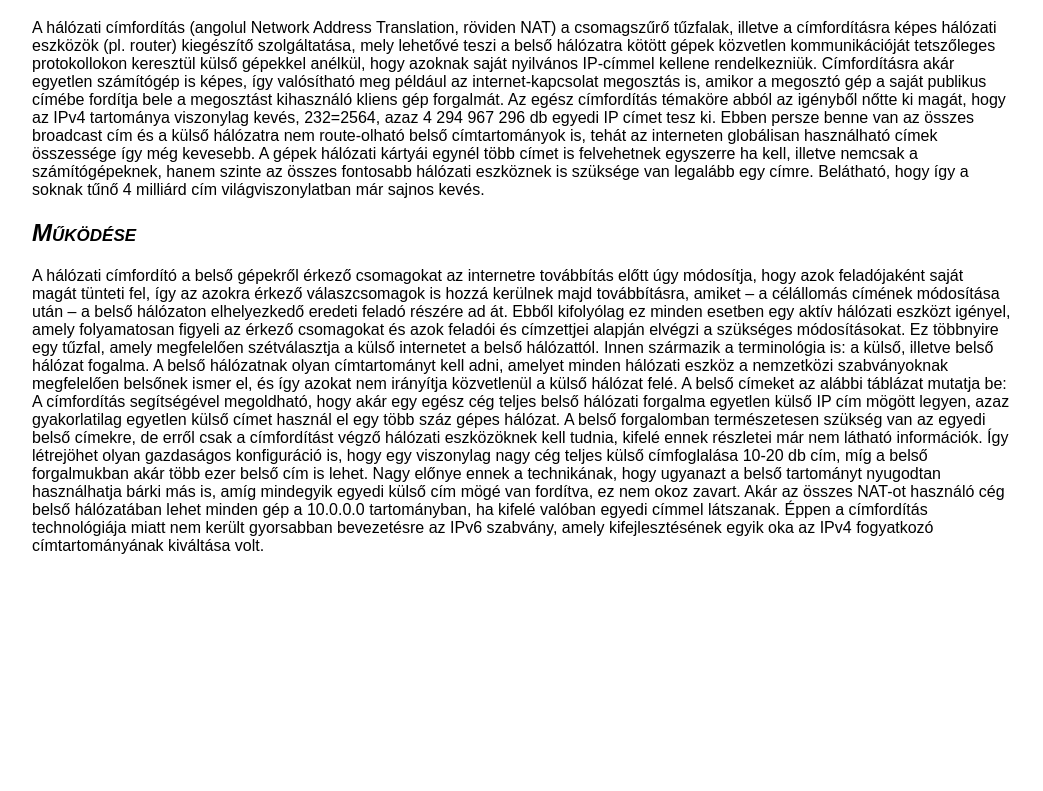
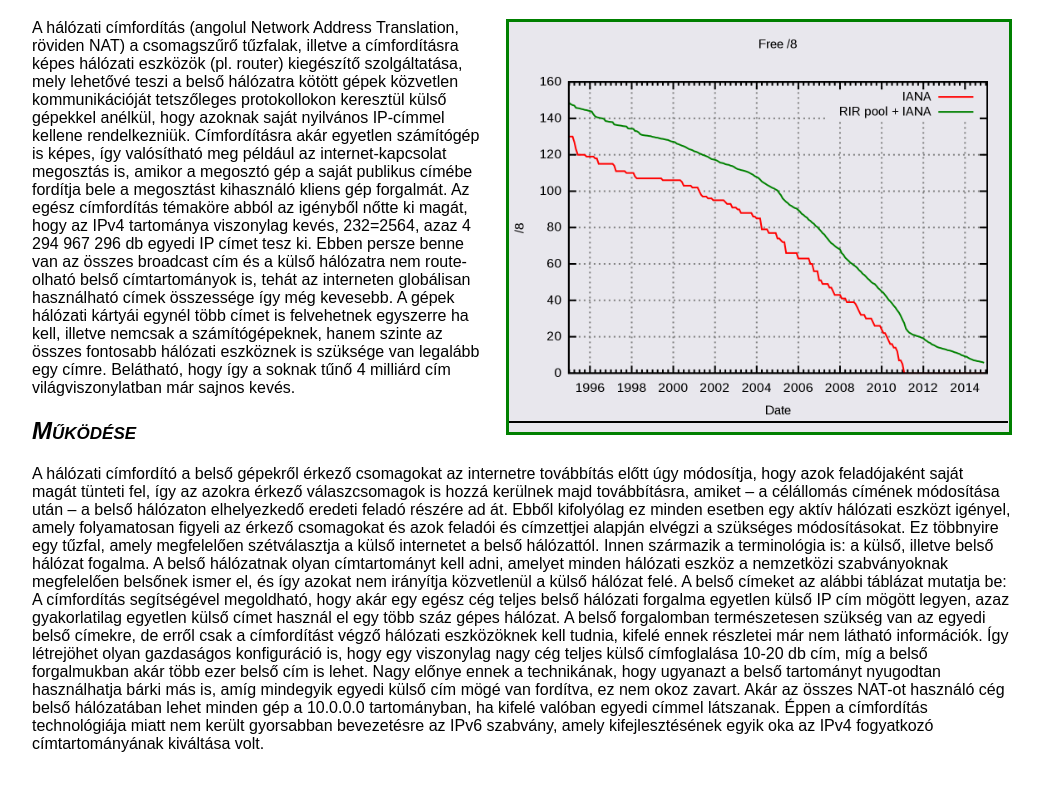
Before and after one commit to nagylacimchwrt/H-l-zati-c-mford-t-s, a plain HTML site: page index.html in a window 1280 px wide. Shown: the part 121-912 px from the top of the page, without its empty margins (118-1161 px from the left). Before the commit the page ends 800 px from the top, so only its background shows below. Drawn offline with Linux system fonts and the light colour scheme.

Commit message:
Kép elhelyezve a kért kritériumokkal

```diff
--- a/index.html
+++ b/index.html
@@ -9,7 +9,7 @@
 <body>
   <div id="content">
     <h1>A hálózati címfordítás*</h1>
-
+    <div class="frame"><img src="ipv4fogyas.png" alt="IPcalypse" title="IPcalypse"></div>
     A hálózati címfordítás (angolul Network Address Translation, röviden NAT) a csomagszűrő tűzfalak, illetve a címfordításra képes hálózati eszközök (pl. router) kiegészítő szolgáltatása, mely lehetővé teszi a belső hálózatra kötött gépek közvetlen kommunikációját tetszőleges protokollokon keresztül külső gépekkel anélkül, hogy azoknak saját nyilvános IP-címmel kellene rendelkezniük. Címfordításra akár egyetlen számítógép is képes, így valósítható meg például az internet-kapcsolat megosztás is, amikor a megosztó gép a saját publikus címébe fordítja bele a megosztást kihasználó kliens gép forgalmát. Az egész címfordítás témaköre abból az igényből nőtte ki magát, hogy az IPv4 tartománya viszonylag kevés, 232=2564, azaz 4 294 967 296 db egyedi IP címet tesz ki. Ebben persze benne van az összes broadcast cím és a külső hálózatra nem route-olható belső címtartományok is, tehát az interneten globálisan használható címek összessége így még kevesebb. A gépek hálózati kártyái egynél több címet is felvehetnek egyszerre ha kell, illetve nemcsak a számítógépeknek, hanem szinte az összes fontosabb hálózati eszköznek is szüksége van legalább egy címre. Belátható, hogy így a soknak tűnő 4 milliárd cím világviszonylatban már sajnos kevés.
 
     <h2>Működése</h2>
```
